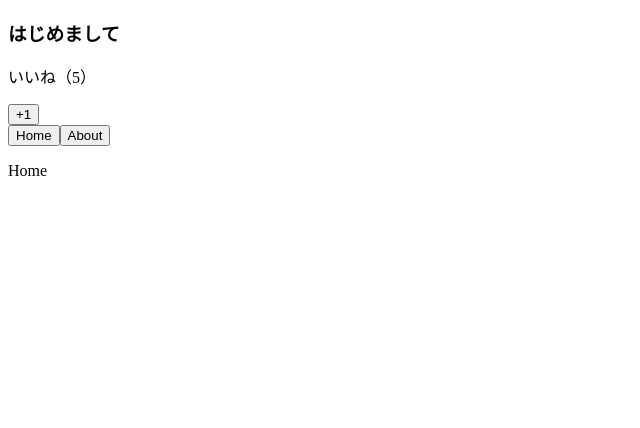
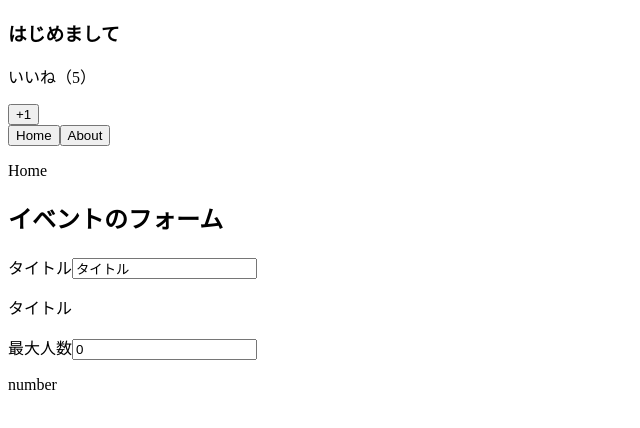
Before and after one commit to harukoya/sample-vue, a Vue app: page / in a window 1280 px wide. Shown: the top 428 px of the page, without its empty margins (0-640 px from the left). Built offline with nearby package versions, Linux system fonts and the light colour scheme.

Commit message:
v-modelを使う。lazy修飾子でchangeイベントで発火するのと、number修飾子でinputタグに入力されたものをnumberにできる

```diff
--- a/src/App.vue
+++ b/src/App.vue
@@ -10,6 +10,21 @@
     <keep-alive>
       <component v-bind:is="currentComponent"></component>
     </keep-alive>
+    <div>
+      <h2>イベントのフォーム</h2>
+      <label for="title">タイトル</label>
+      <input type="text"
+             id="title"
+             v-model.lazy="eventData.title"
+      >
+      <p>{{ eventData.title }}</p>
+      <label for="maxNumber">最大人数</label>
+      <input type="number"
+             id="maxNumber"
+             v-model.number="eventData.maxNumber"
+      >
+      <p>{{ typeof eventData.maxNumber }}</p>
+    </div>
   </div>
 </template>
 
@@ -22,7 +37,11 @@ export default {
   data() {
     return {
       number: 10,
-      currentComponent: 'Home'
+      currentComponent: 'Home',
+      eventData: {
+        title: "タイトル",
+        maxNumber: 0
+      }
     }
   },
   components: {
```
